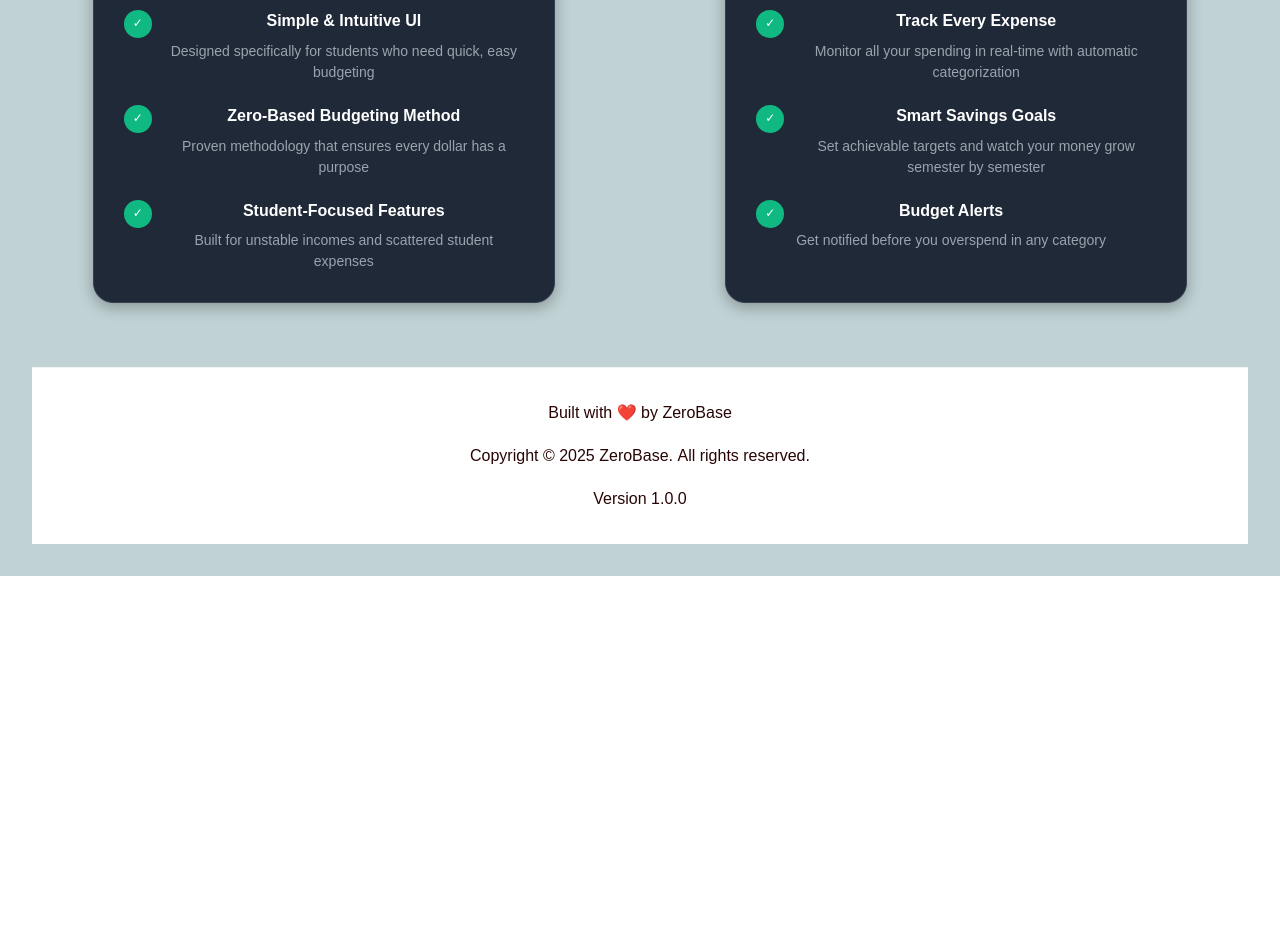
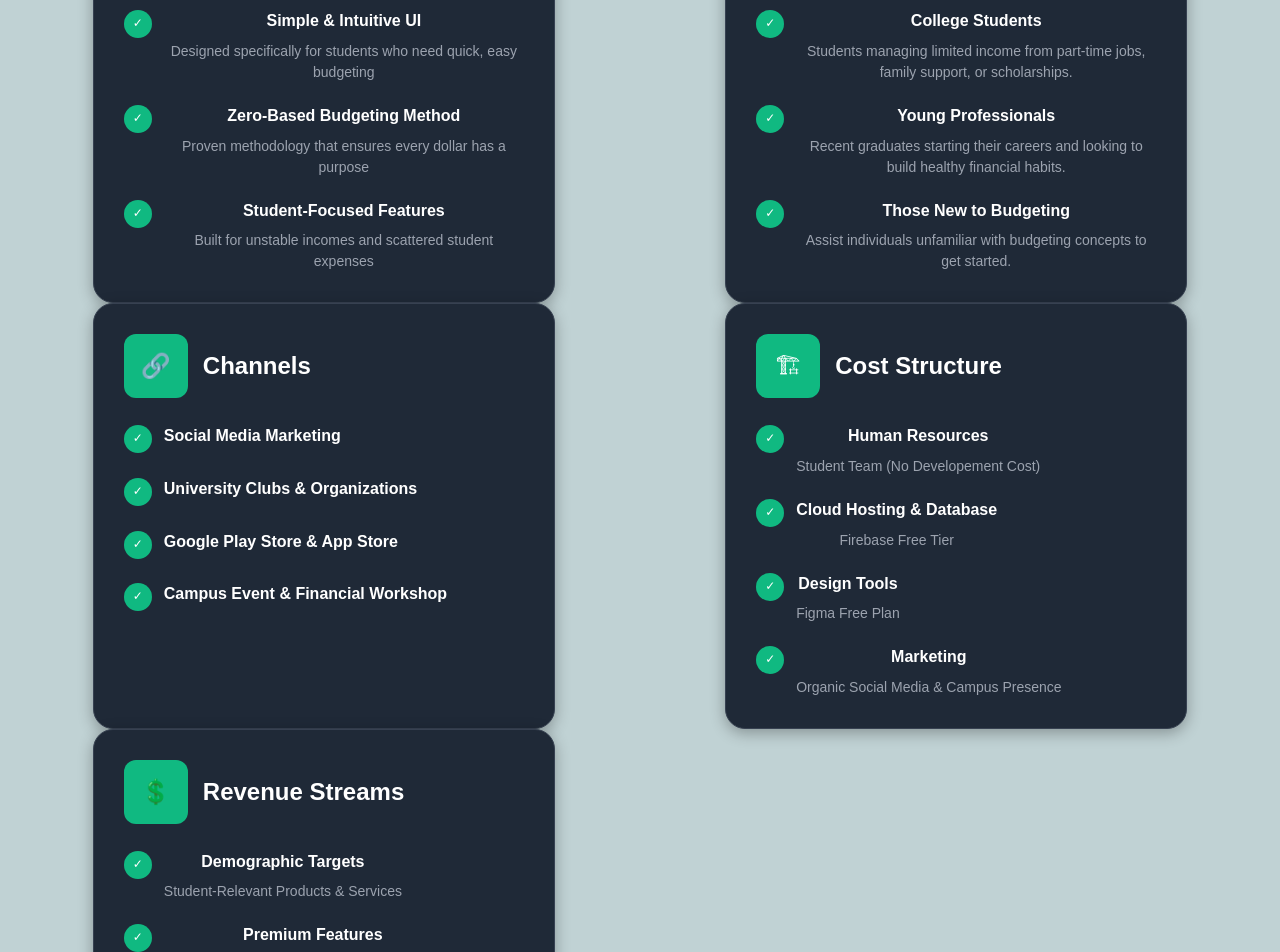
Before and after one commit to The-Poca-s-Four/PocaKeeper, a React (Vite) app: page / in a window 1280 px wide. Shown: the part 2120-3072 px from the top of the page. Before the commit the page ends 2696 px from the top, so only its background shows below. Built offline with nearby package versions, Linux system fonts and the light colour scheme.

Commit message:
Some info for new cards

```diff
--- a/src/docs/ChannelCardInfo.js
+++ b/src/docs/ChannelCardInfo.js
@@ -24,90 +24,89 @@ const ChannelCardInfo = [
     {
         id: 2,
         iconBig: "💰",
-        title: "Financial Benefits",
+        title: "Target Customers",
         contents: [
             {
                 iconSmall: "✓",
-                subtitle: "Track Every Expense",
-                description: "Monitor all your spending in real-time with automatic categorization"
+                subtitle: "College Students",
+                description: "Students managing limited income from part-time jobs, family support, or scholarships."
             },
             {
                 iconSmall: "✓",
-                subtitle: "Smart Savings Goals",
-                description: "Set achievable targets and watch your money grow semester by semester"
+                subtitle: "Young Professionals",
+                description: "Recent graduates starting their careers and looking to build healthy financial habits."
             },
             {
                 iconSmall: "✓",
-                subtitle: "Budget Alerts",
-                description: "Get notified before you overspend in any category"
+                subtitle: "Those New to Budgeting",
+                description: "Assist individuals unfamiliar with budgeting concepts to get started."
             }
         ]
+    },
+    {
+        id: 3,
+        iconBig: "🔗",
+        title: "Channels",
+        contents: [
+            {
+                iconSmall: "✓",
+                subtitle: "Social Media Marketing",
+                description: ""},
+            {
+                iconSmall: "✓",
+                subtitle: "University Clubs & Organizations",
+                description: ""},
+            {
+                iconSmall: "✓",
+                subtitle: "Google Play Store & App Store",
+                description: ""},
+            {
+                iconSmall: "✓",
+                subtitle: "Campus Event & Financial Workshop",
+                description: ""}
+        ]
+    },
+    {
+        id: 4,
+        iconBig: "🏗",
+        title: "Cost Structure",
+        contents: [
+            {
+                iconSmall: "✓",
+                subtitle: "Human Resources",
+                description: "Student Team (No Developement Cost)"},
+            {
+                iconSmall: "✓",
+                subtitle: "Cloud Hosting & Database",
+                description: "Firebase Free Tier"},
+            {
+                iconSmall: "✓",
+                subtitle: "Design Tools",
+                description: "Figma Free Plan"},
+            {
+                iconSmall: "✓",
+                subtitle: "Marketing",
+                description: "Organic Social Media & Campus Presence"}
+        ]
+    },
+    {
+        id: 5,
+        iconBig: "💲",
+        title: "Revenue Streams",
+        contents: [
+            {
+                iconSmall: "✓",
+                subtitle: "Demographic Targets",
+                description: "Student-Relevant Products & Services"},
+            {
+                iconSmall: "✓",
+                subtitle: "Premium Features",
+                description: "Advanced Analytics, Custom Categories & More"},
+            {
+                iconSmall: "✓",
+                subtitle: "Partnerships & Affiliates",
+                description: "Student Discounts & Offers Platform"}
+        ]
     }
-    // {
-    //     id: 3,
-    //     icon: "🎯",
-    //     title: "Control Your Spending Easily",
-    //     content: "Simple interface to track every transaction and know exactly where your money goes."
-    // },
-    // {
-    //     id: 4,
-    //     icon: "📈",
-    //     title: "Build Healthy Financial Habits",
-    //     content: "Develop sustainable saving habits with smart budgeting that adapts to your lifestyle."
-    // },
-    // {
-    //     id: 5,
-    //     icon: "🎓",
-    //     title: "Learn Budgeting from Day One",
-    //     content: "Start your financial journey from your first semester with student-friendly features."
-    // },
-    // {
-    //     id: 6,
-    //     icon: "💸",
-    //     title: "Quick Add Transactions",
-    //     content: "Add expenses in seconds with smart categorization and instant updates to your budget."
-    // },
-    // {
-    //     id: 7,
-    //     icon: "👁",
-    //     title: "Safe-to-Spend Overview",
-    //     content: "See at a glance how much you can spend without breaking your budget limits."
-    // },
-    // {
-    //     id: 8,
-    //     icon: "⚠",
-    //     title: "Unallocated Funds Display",
-    //     content: "Track money that hasn't been assigned to any category yet and allocate it wisely."
-    // },
-    // {
-    //     id: 9,
-    //     icon: "🎯",
-    //     title: "Zero-Based Allocation",
-    //     content: "Assign every dollar a purpose using the proven Zero-Based Budgeting methodology."
-    // },
-    // {
-    //     id: 10,
-    //     icon: "🎯",
-    //     title: "50",
-    //     content: "App Downloads"
-    // },
-    // {
-    //     id: 11,
-    //     icon: "🎯",
-    //     title: "50",
-    //     content: "Accounts Registered"
-    // },
-    // {
-    //     id: 12,
-    //     icon: "🎯",
-    //     title: "20",
-    //     content: "Daily Active Users"
-    // },
-    // {
-    //     id: 13,
-    //     icon: "🎯",
-    //     title: "50%",
-    //     content: "Retention Rate"
-    // }
 ];
 export default ChannelCardInfo;
```
